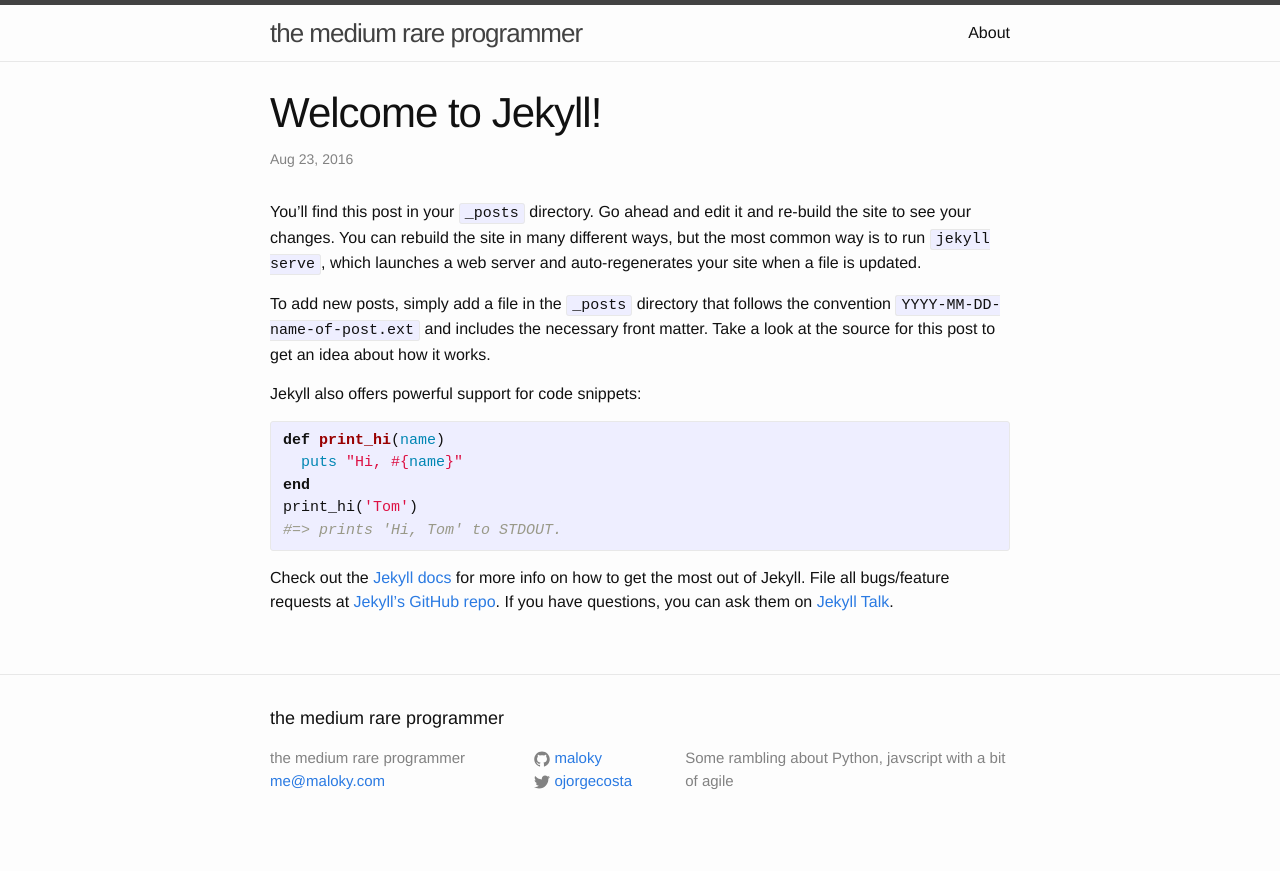
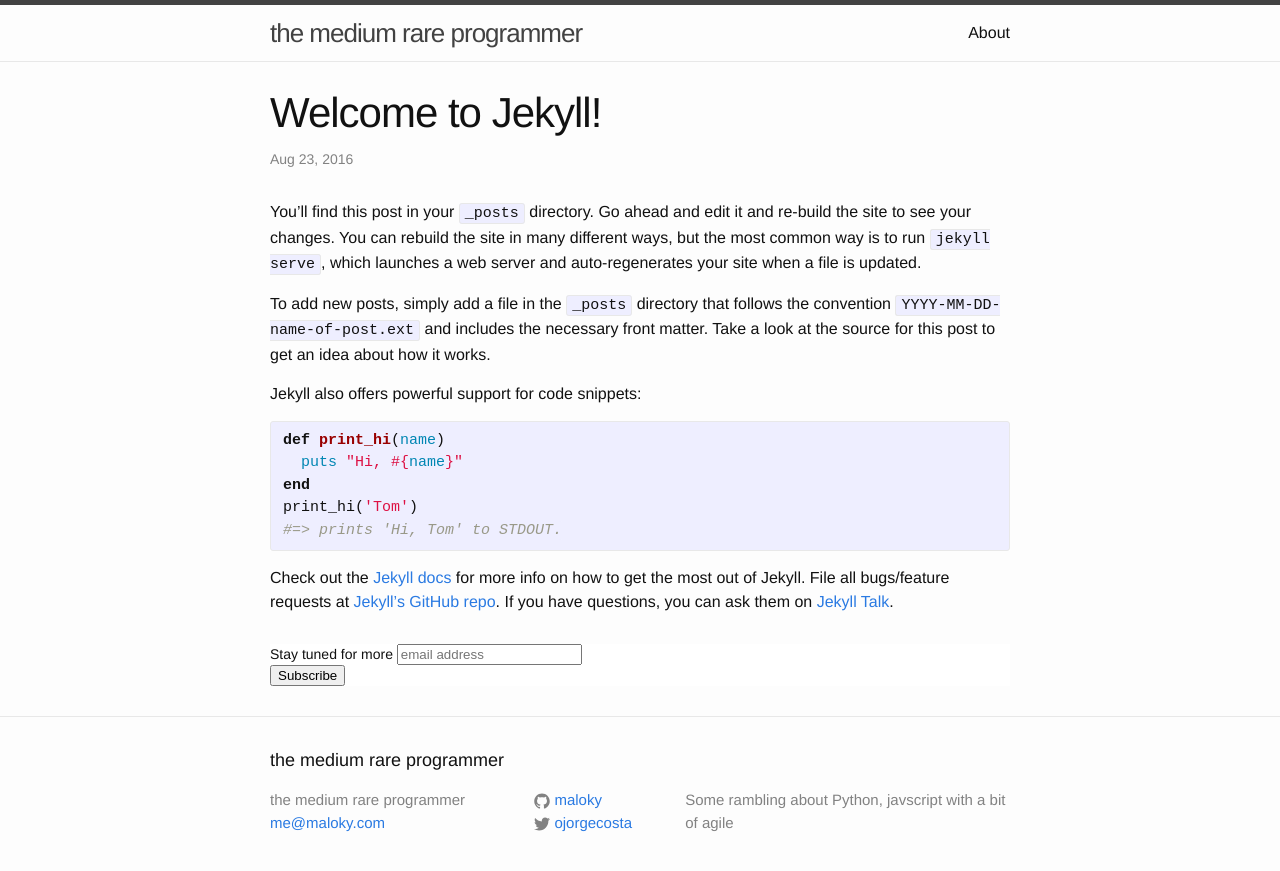
Before and after one commit to maloky/maloky.com, a Jekyll site: the page built from _posts/2016-08-23-welcome-to-jekyll.markdown, in a window 1280 px wide. Shown: the top 871 px of the page. Built offline with Jekyll 4.4.1, drawn with Linux system fonts in a browser that asks for light colours; comment, search, counter and statistics services are not loaded.

Commit message:
add mailchimp

```diff
--- a/_layouts/post.html
+++ b/_layouts/post.html
@@ -13,3 +13,45 @@ layout: default
   </div>
 
 </article>
+
+<link href="//cdn-images.mailchimp.com/embedcode/horizontal-slim-10_7.css" rel="stylesheet" type="text/css">
+<style type="text/css">
+    #mc_embed_signup{background:#fff; clear:left; font:14px Helvetica,Arial,sans-serif; width:100%;}
+    /* Add your own MailChimp form style overrides in your site stylesheet or in this style block.
+       We recommend moving this block and the preceding CSS link to the HEAD of your HTML file. */
+</style>
+<div id="mc_embed_signup">
+<form action="//maloky.us14.list-manage.com/subscribe/post?u=4ac42135c6d81dee5f97e59dc&amp;id=fb50e6869f" method="post" id="mc-embedded-subscribe-form" name="mc-embedded-subscribe-form" class="validate" target="_blank" novalidate>
+    <div id="mc_embed_signup_scroll">
+    <label for="mce-EMAIL">Stay tuned for more</label>
+    <input type="email" value="" name="EMAIL" class="email" id="mce-EMAIL" placeholder="email address" required>
+    <!-- real people should not fill this in and expect good things - do not remove this or risk form bot signups-->
+    <div style="position: absolute; left: -5000px;" aria-hidden="true"><input type="text" name="b_4ac42135c6d81dee5f97e59dc_fb50e6869f" tabindex="-1" value=""></div>
+    <div class="clear"><input type="submit" value="Subscribe" name="subscribe" id="mc-embedded-subscribe" class="button"></div>
+    </div>
+</form>
+</div>
+
+<!--End mc_embed_signup-->
+
+<div id="disqus_thread"></div>
+
+<script>
+
+/**
+ *  RECOMMENDED CONFIGURATION VARIABLES: EDIT AND UNCOMMENT THE SECTION BELOW TO INSERT DYNAMIC VALUES FROM YOUR PLATFORM OR CMS.
+ *  LEARN WHY DEFINING THESE VARIABLES IS IMPORTANT: https://disqus.com/admin/universalcode/#configuration-variables */
+/*
+var disqus_config = function () {
+    this.page.url = PAGE_URL;  // Replace PAGE_URL with your page's canonical URL variable
+    this.page.identifier = PAGE_IDENTIFIER; // Replace PAGE_IDENTIFIER with your page's unique identifier variable
+};
+*/
+(function() { // DON'T EDIT BELOW THIS LINE
+    var d = document, s = d.createElement('script');
+    s.src = '//maloky.disqus.com/embed.js';
+    s.setAttribute('data-timestamp', +new Date());
+    (d.head || d.body).appendChild(s);
+})();
+</script>
+<noscript>Please enable JavaScript to view the <a href="https://disqus.com/?ref_noscript">comments powered by Disqus.</a></noscript>
```
